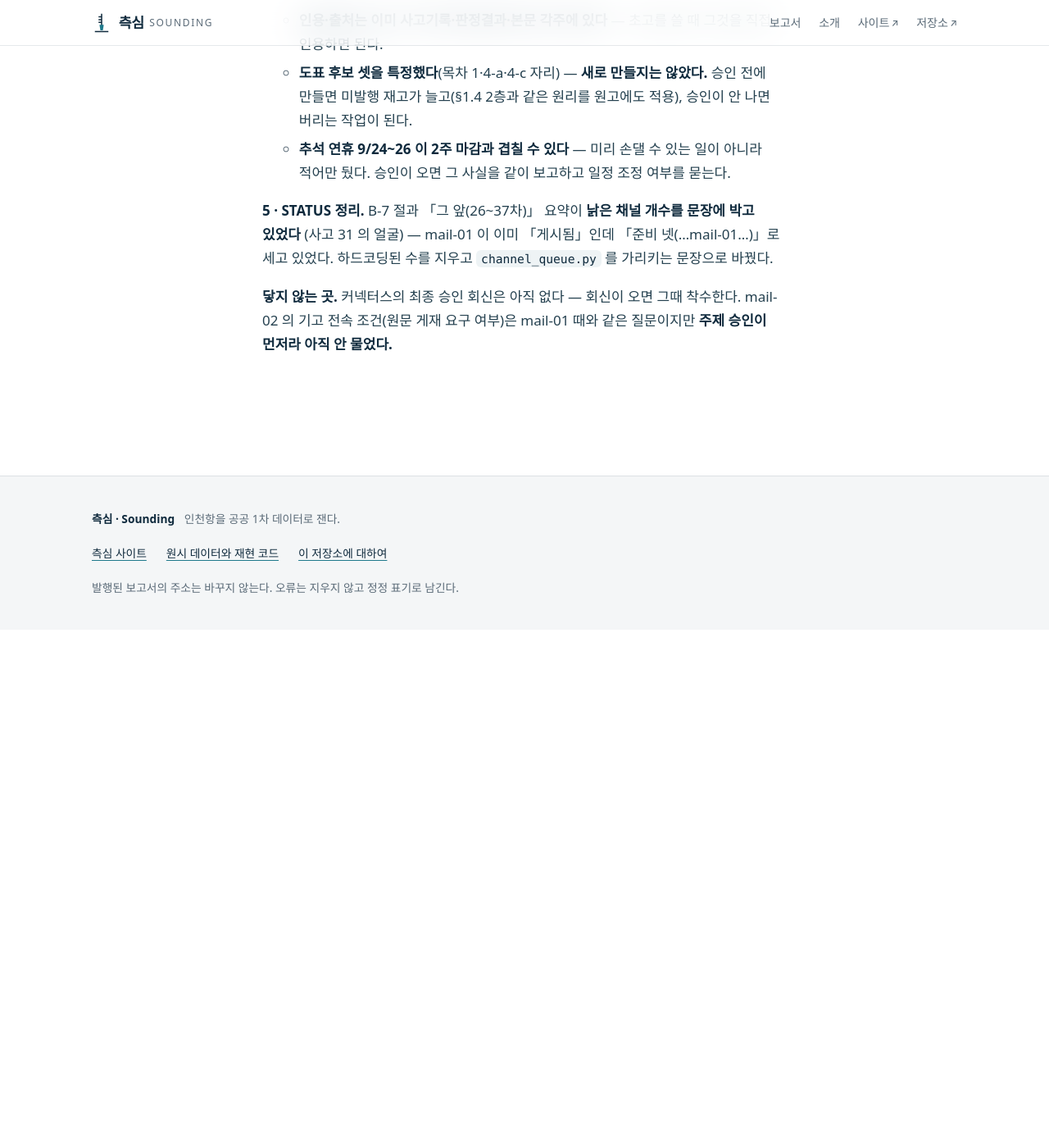
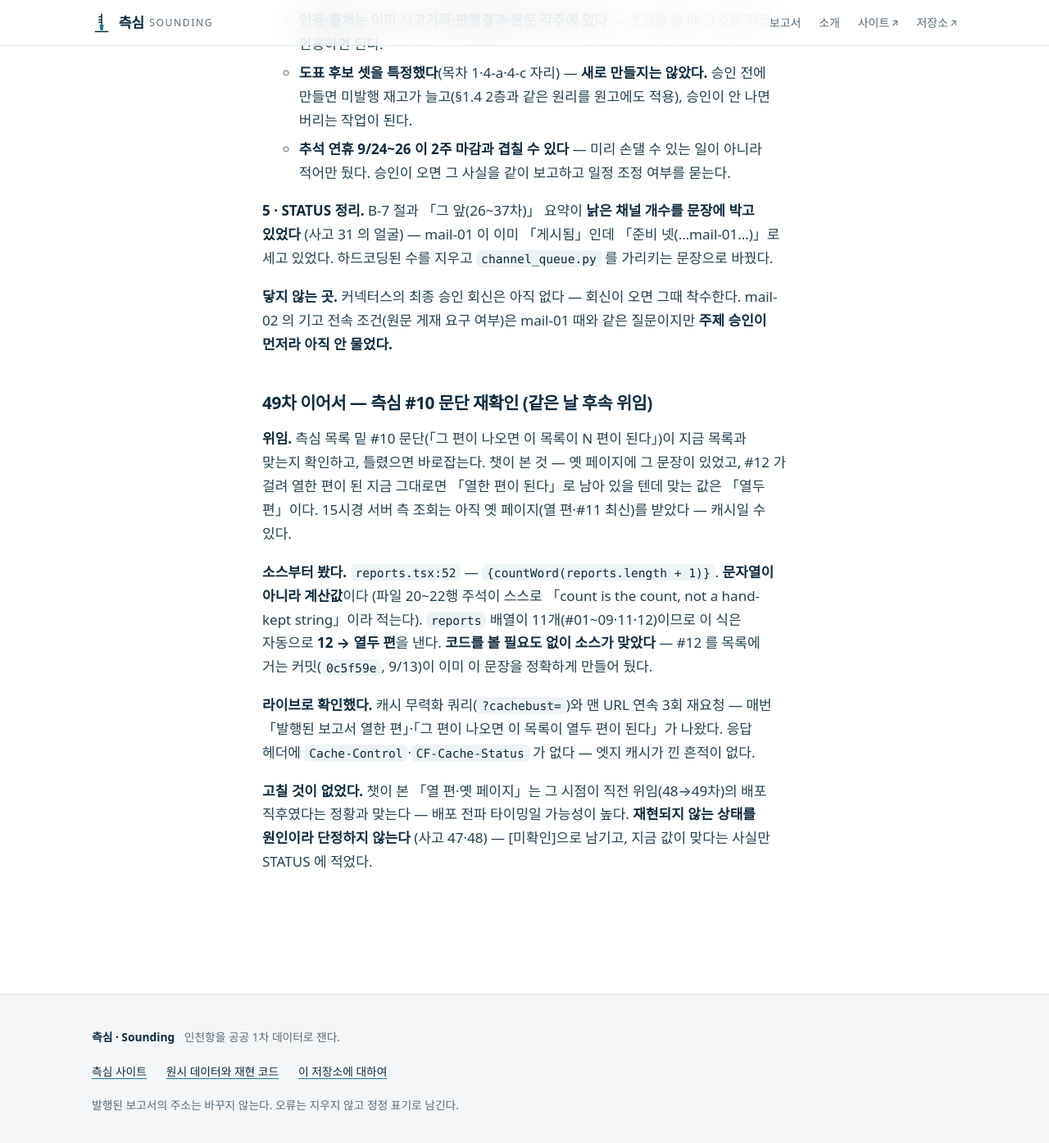
Before and after one commit to jisangj03-dev/incheon-port-analysis, a Jekyll site: the page built from docs/작업기록.md, in a window 1280 px wide and 1400 px high, scrolled down 135561 px. Shown: the top 1394 px of the window at 82% size. Built offline with Jekyll 4.4.1, drawn with Linux system fonts in a browser that asks for light colours; some web fonts are replaced; our own code applies the rules of GitHub Pages for plain Markdown files; before the commit the page ends 136329 px from its top, so only the background shows below that.

Commit message:
docs(49차 이어서): 측심 #10 문단 재확인 — 계산값이라 이미 맞았다
목록 밑 「그 편이 나오면 N 편이 된다」는 countWord(reports.length + 1)로
계산되는 값이지 박아 둔 문자열이 아니다. #12 를 건 커밋(0c5f59e)이 배열을
11개로 늘린 순간 자동으로 열두 편이 됐다. 캐시 무력화 쿼리·연속 재요청으로
라이브를 다시 떠서 확인 — 매번 정확했고 엣지 캐시 흔적도 없었다. 고칠 것이
없었다. 챗이 본 옛 값은 배포 전파 타이밍으로 보이나 재현되지 않아 [미확인].

Co-Authored-By: Claude Sonnet 5 <noreply@anthropic.com>

```diff
--- a/docs/작업기록.md
+++ b/docs/작업기록.md
@@ -3181,3 +3181,23 @@ social-media-skills)과 `ponytail` 버전업·사용자 스킬 `graphify`·`sync
 **닿지 않는 곳.** 커넥터스의 최종 승인 회신은 아직 없다 — 회신이 오면 그때 착수한다.
 mail-02 의 기고 전속 조건(원문 게재 요구 여부)은 mail-01 때와 같은 질문이지만 **주제 승인이
 먼저라 아직 안 물었다.**
+
+### 49차 이어서 — 측심 #10 문단 재확인 (같은 날 후속 위임)
+
+**위임.** 측심 목록 밑 #10 문단(「그 편이 나오면 이 목록이 N 편이 된다」)이 지금 목록과 맞는지
+확인하고, 틀렸으면 바로잡는다. 챗이 본 것 — 옛 페이지에 그 문장이 있었고, #12 가 걸려 열한 편이
+된 지금 그대로면 「열한 편이 된다」로 남아 있을 텐데 맞는 값은 「열두 편」이다. 15시경 서버 측
+조회는 아직 옛 페이지(열 편·#11 최신)를 받았다 — 캐시일 수 있다.
+
+**소스부터 봤다.** `reports.tsx:52` — `{countWord(reports.length + 1)}`. **문자열이 아니라 계산값**이다
+(파일 20~22행 주석이 스스로 「count is the count, not a hand-kept string」이라 적는다). `reports` 배열이
+11개(#01~09·11·12)이므로 이 식은 자동으로 **12 → 열두 편**을 낸다. **코드를 볼 필요도 없이 소스가
+맞았다** — #12 를 목록에 거는 커밋(`0c5f59e`, 9/13)이 이미 이 문장을 정확하게 만들어 뒀다.
+
+**라이브로 확인했다.** 캐시 무력화 쿼리(`?cachebust=`)와 맨 URL 연속 3회 재요청 — 매번
+「발행된 보고서 열한 편」·「그 편이 나오면 이 목록이 열두 편이 된다」가 나왔다. 응답 헤더에
+`Cache-Control`·`CF-Cache-Status` 가 없다 — 엣지 캐시가 낀 흔적이 없다.
+
+**고칠 것이 없었다.** 챗이 본 「열 편·옛 페이지」는 그 시점이 직전 위임(48→49차)의 배포 직후였다는
+정황과 맞는다 — 배포 전파 타이밍일 가능성이 높다. **재현되지 않는 상태를 원인이라 단정하지 않는다**
+(사고 47·48) — [미확인]으로 남기고, 지금 값이 맞다는 사실만 STATUS 에 적었다.
```
Also changed, not shown: docs/STATUS.md (+2 -1 lines).
